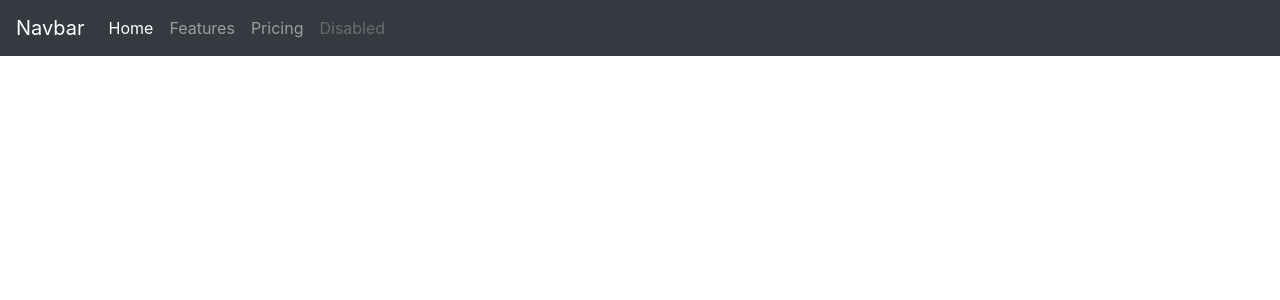
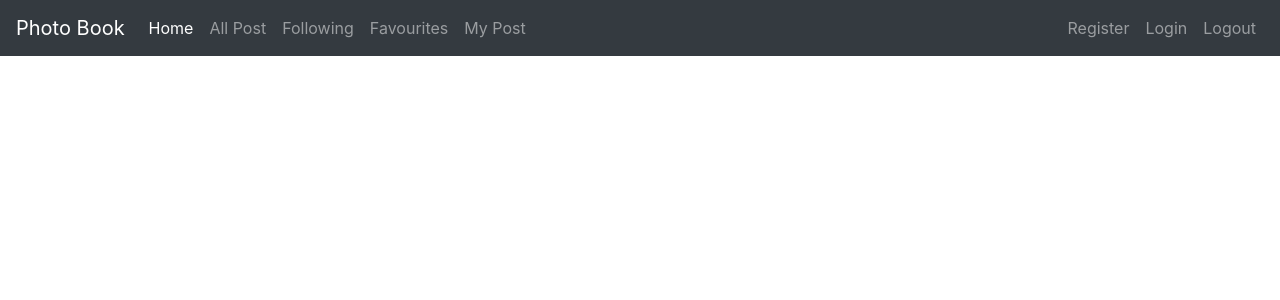
Before and after one commit to bijoysen/Angular7, an Angular app in the folder photoPost/: page / in a window 1280 px wide. Shown: the top 300 px of the page. Built offline with nearby package versions, Linux system fonts and the light colour scheme.

Commit message:
Header bootstrap structure fixed

```diff
--- a/photoPost/src/app/header/header.component.html
+++ b/photoPost/src/app/header/header.component.html
@@ -1,14 +1,36 @@
 <nav class="navbar navbar-expand-lg navbar-dark bg-dark">
-  <a class="navbar-brand" href="#">Navbar</a>
-  <button class="navbar-toggler" type="button" data-toggle="collapse" data-target="#navbarNavAltMarkup" aria-controls="navbarNavAltMarkup" aria-expanded="false" aria-label="Toggle navigation">
+  <a class="navbar-brand" href="#">Photo Book</a>
+  <button class="navbar-toggler" type="button" data-toggle="collapse" data-target="#navbarText" aria-controls="navbarText" aria-expanded="false" aria-label="Toggle navigation">
     <span class="navbar-toggler-icon"></span>
   </button>
-  <div class="collapse navbar-collapse" id="navbarNavAltMarkup">
-    <div class="navbar-nav">
-      <a class="nav-item nav-link active" href="#">Home <span class="sr-only">(current)</span></a>
-      <a class="nav-item nav-link" href="#">Features</a>
-      <a class="nav-item nav-link" href="#">Pricing</a>
-      <a class="nav-item nav-link disabled" href="#" tabindex="-1" aria-disabled="true">Disabled</a>
-    </div>
+  <div class="collapse navbar-collapse" id="navbarText">
+    <ul class="navbar-nav mr-auto">
+      <li class="nav-item active">
+        <a class="nav-link" href="#">Home <span class="sr-only">(current)</span></a>
+      </li>
+      <li class="nav-item">
+        <a class="nav-link" href="#">All Post</a>
+      </li>
+      <li class="nav-item">
+        <a class="nav-link" href="#">Following</a>
+      </li>
+      <li class="nav-item">
+        <a class="nav-link" href="#">Favourites</a>
+      </li>
+      <li class="nav-item">
+        <a class="nav-link" href="#">My Post</a>
+      </li>
+    </ul>
+    <ul class="navbar-nav">
+      <li class="nav-item">
+        <a class="nav-link" href="#">Register</a>
+      </li>
+      <li class="nav-item">
+        <a class="nav-link" href="#">Login</a>
+      </li>
+      <li class="nav-item">
+        <a class="nav-link" href="#">Logout</a>
+      </li>
+    </ul>
   </div>
 </nav>
```
